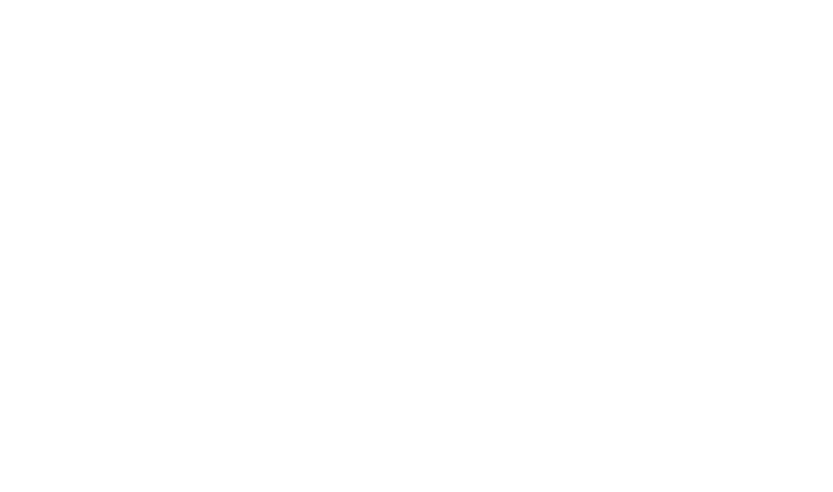
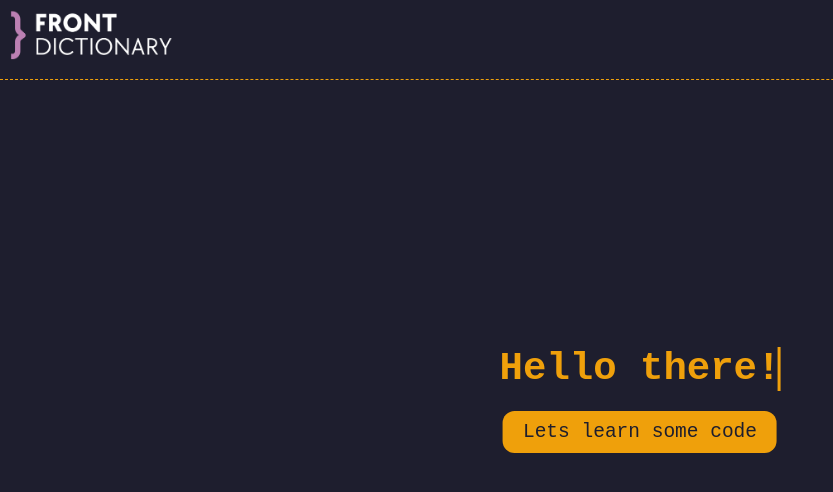
Before and after one commit to KennethCortez/Final-Project-WDD330, a plain HTML site: page index.html in a window 1280 px wide. Shown: the whole page, without its empty margins (0-833 px from the left). Drawn offline with Linux system fonts and the light colour scheme.

Commit message:
Add the base html code, some style and start framework with a function

```diff
--- a/index.html
+++ b/index.html
@@ -4,8 +4,24 @@
     <meta charset="UTF-8">
     <meta name="viewport" content="width=device-width, initial-scale=1.0">
     <title>Programing Dictionary</title>
+    <meta name="description" content="A programming dictionary for developers.">
+    <meta name="author" content="Kenneth Cortez">
+    <link rel="stylesheet" href="styles/styles.css">
+    <link rel="icon" type="image/png" href="images/favicon.png">
+    <script src="scripts/main.js" type="module"></script>
 </head>
 <body>
-
+    <header>
+        <div class="logo">
+            <a href="index.html"><img src="images/logo1.png" alt="Logo"></a>
+        </div>
+    </header>
+    <main>
+        <div class="welcome-container" id="welcome-container">
+            <h1 class="typewriter">Hello there!</h1>
+            <button id="closeModal">Lets learn some code</button>
+        </div>
+    </main>
+    <footer></footer>
 </body>
 </html>
--- /dev/null
+++ b/scripts/main.js
@@ -0,0 +1,10 @@
+
+const modal = document.getElementById("welcome-container");
+const closeBtn = document.getElementById("closeModal");
+
+closeBtn.addEventListener("click", () => {
+    modal.classList.add("hidden");
+    setTimeout(() => {
+    modal.style.display = "none";
+    }, 500);
+});
--- /dev/null
+++ b/styles/styles.css
@@ -0,0 +1,94 @@
+:root {
+    --background-color: #1E1E2E;
+    --accent-color: #EFA00B;
+    --accent-color-2: #bb80b3;
+    --code-font: monospace;
+}
+
+/*Reset*/
+* {
+    margin: 0;
+    padding: 0;
+    box-sizing: border-box;
+}
+
+body {
+    background-color: var(--background-color);
+    background-image: radial-gradient(circle, #d0d0d0 0.001px, transparent 0.5px);
+    background-size: 24px 24px;
+    background-attachment: fixed;
+    background-blend-mode: lighten;
+}
+
+/*Header*/
+header {
+    background-color: var(--background-color);
+    height: 80px;
+    padding: 10px;
+    border-bottom: 1px solid var(--accent-color);
+    border-bottom-style: dashed;
+}
+
+.logo {
+    background-color: var(--background-color);
+
+}
+
+.logo img {
+    height: 50px;
+    width: auto;
+}
+
+.welcome-container {
+    position: fixed;
+    top: 50%;
+    left: 50%;
+    transform: translate(-50%, -50%);
+    background-color: transparent;
+}
+
+.typewriter {
+    font-family: var(--code-font);
+    font-size: 3em;
+    color: var(--accent-color);
+    border-right: 3px solid var(--accent-color);
+    white-space: nowrap;
+    overflow: hidden;
+    width: 0;
+    animation: typing 1s steps(12, end) forwards, blink 0.7s step-end infinite;
+}
+
+.welcome-container button {
+    background-color: var(--accent-color);
+    color: var(--background-color);
+    border: none;
+    display: block;
+    margin: 20px auto 0;
+    padding: 10px 20px;
+    border-radius: 12px;
+    font-family: var(--code-font);
+    font-size: 1.5em;
+    cursor: pointer;
+    transition: background-color 0.3s ease;
+}
+
+.welcome-container button:hover {
+    background-color: #ffc94b;
+}
+
+/* to hide it */
+.hidden {
+    opacity: 0;
+    pointer-events: none;
+    transform: scale(0.95)
+}
+
+/*animations*/
+@keyframes typing {
+    from { width: 0 }
+    to { width: 12ch }
+}
+
+@keyframes blink {
+    50% { border-color: transparent }
+}
```
Also changed, not shown: images/logo1.png (added).
